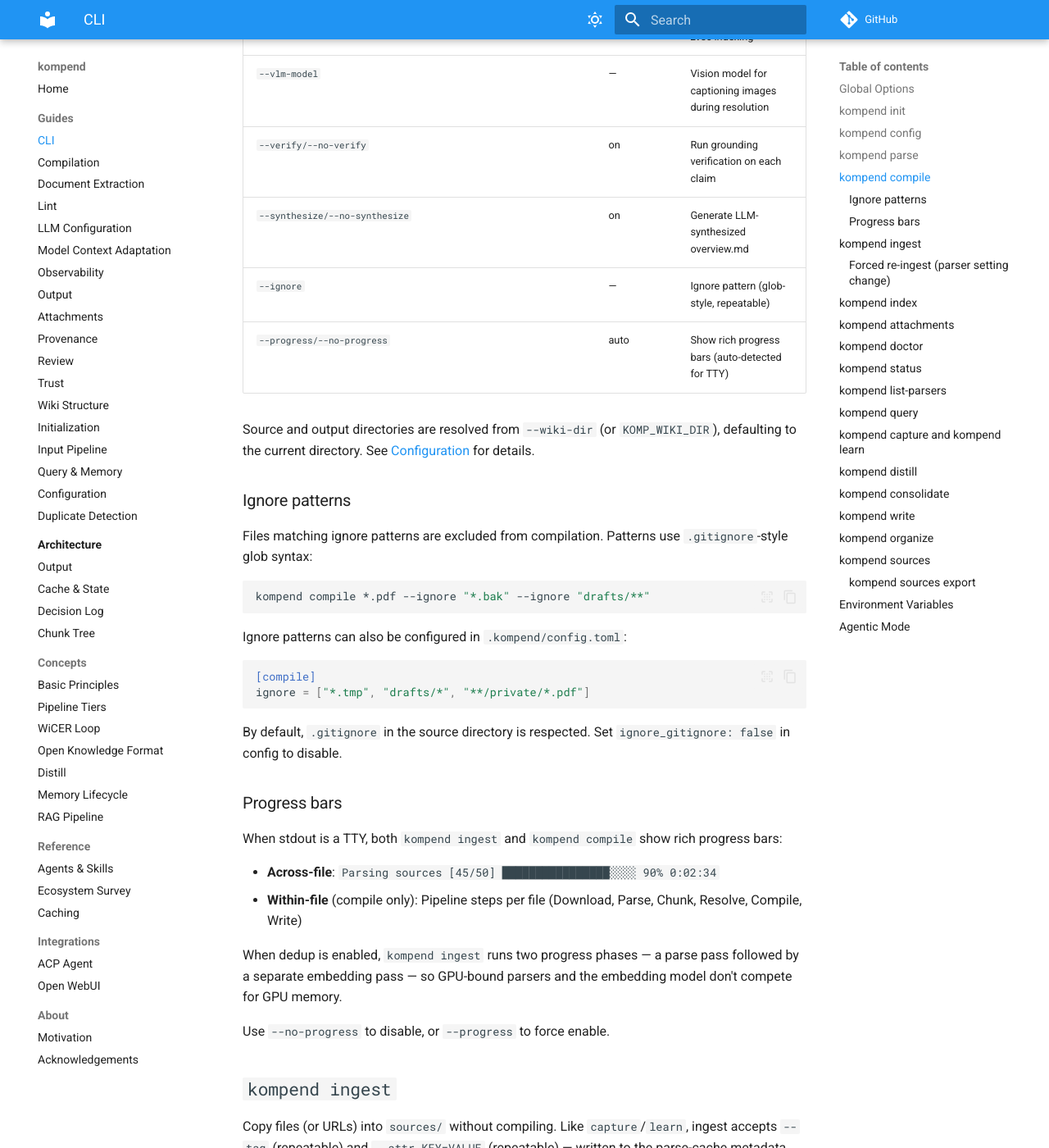
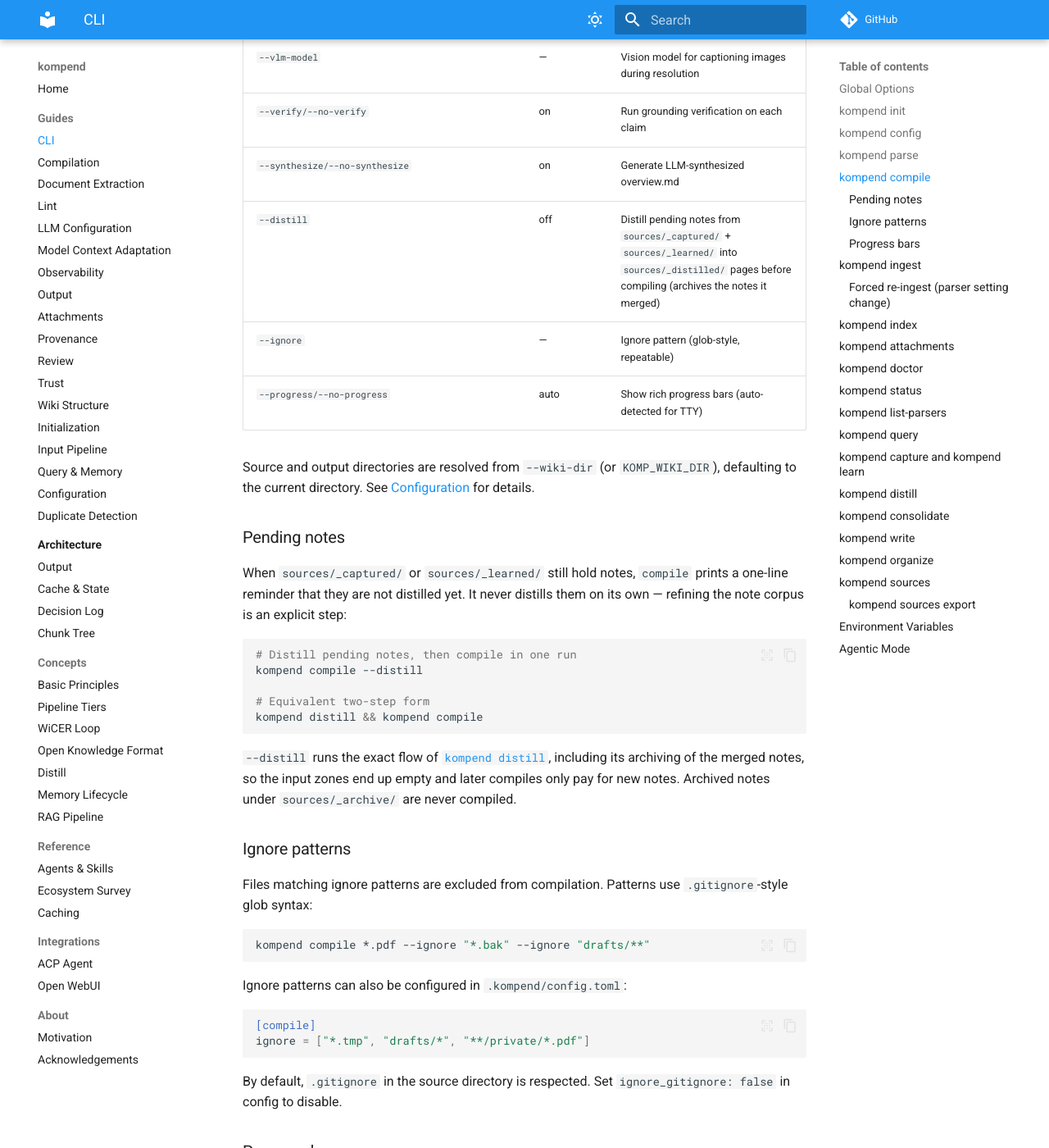
Before and after one commit to jr2804/kompend, an MkDocs documentation site: the page built from docs/guides/cli.md, in a window 1280 px wide and 1400 px high, scrolled down 5145 px. Shown: the whole window at 82% size. Built offline with MkDocs 1.6.1 and Material for MkDocs 9.7.7, drawn with Linux system fonts in a browser that asks for light colours; comment, search, counter and statistics services are not loaded; some of the changed text lies outside the part shown.

Commit message:
📝 docs(cli): document compile --distill and refresh the capture DOX
- Document the --distill flag, the pending-note notice, and the two-step equivalent in the CLI guide
- Describe the distill flow, in-place updates, and the archive exclusion in the distill concept guide and input pipeline guide
- List _distill_helpers.py and CompileDistill in the CLI DOX tables
- Correct capture/AGENTS.md module names (capture, learn, distill, consolidate) and the distill import example

````diff
--- a/docs/guides/cli.md
+++ b/docs/guides/cli.md
@@ -155,10 +155,30 @@
 | `--vlm-model` | — | Vision model for captioning images during resolution |
 | `--verify/--no-verify` | on | Run grounding verification on each claim |
 | `--synthesize/--no-synthesize` | on | Generate LLM-synthesized overview.md |
+| `--distill` | off | Distill pending notes from `sources/_captured/` + `sources/_learned/` into `sources/_distilled/` pages before compiling (archives the notes it merged) |
 | `--ignore` | — | Ignore pattern (glob-style, repeatable) |
 | `--progress/--no-progress` | auto | Show rich progress bars (auto-detected for TTY) |
 
 Source and output directories are resolved from `--wiki-dir` (or `KOMP_WIKI_DIR`), defaulting to the current directory. See [Configuration](./configuration.md) for details.
+
+### Pending notes
+
+When `sources/_captured/` or `sources/_learned/` still hold notes, `compile`
+prints a one-line reminder that they are not distilled yet. It never distills
+them on its own — refining the note corpus is an explicit step:
+
+```bash
+# Distill pending notes, then compile in one run
+kompend compile --distill
+
+# Equivalent two-step form
+kompend distill && kompend compile
+```
+
+`--distill` runs the exact flow of [`kompend distill`](#kompend-distill),
+including its archiving of the merged notes, so the input zones end up empty
+and later compiles only pay for new notes. Archived notes under
+`sources/_archive/` are never compiled.
 
 ### Ignore patterns
 
@@ -466,6 +486,9 @@
 kompend compile
 ```
 
+`kompend compile --distill` runs this same flow (with the default archiving)
+just before compiling, when a single command is more convenient.
+
 ## `kompend consolidate`
 
 Find and archive redundant notes across `sources/_captured/`,
````
Also changed, not shown: docs/concepts/distill.md (+12 -5 lines), docs/guides/input-pipeline.md (+4 -1 lines), src/kompend/capture/AGENTS.md (+10 -6 lines), src/kompend/cli/AGENTS.md (+1 -0 lines), src/kompend/cli/args/AGENTS.md (+1 -0 lines).
